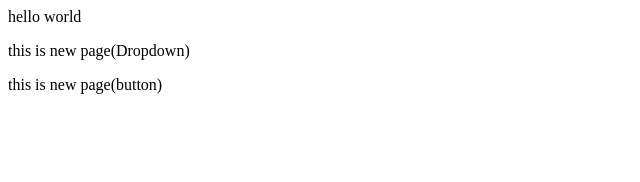
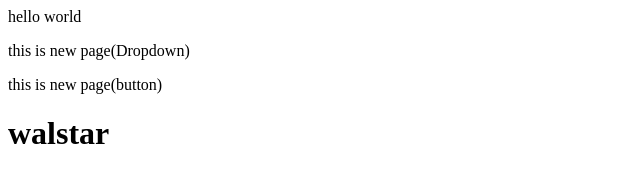
Before and after one commit to Akash-k123/localrepo, a plain HTML site: page index.html in a window 1280 px wide. Shown: the whole page, without its empty margins (0-640 px from the left). Drawn offline with Linux system fonts and the light colour scheme.

Commit message:
add h1 tag

```diff
--- a/index.html
+++ b/index.html
@@ -1,3 +1,4 @@
 <p>hello world</p>
 <p>this is new page(Dropdown)</p>
 <p>this is new page(button)</p>
+<h1>walstar</h1>
```
